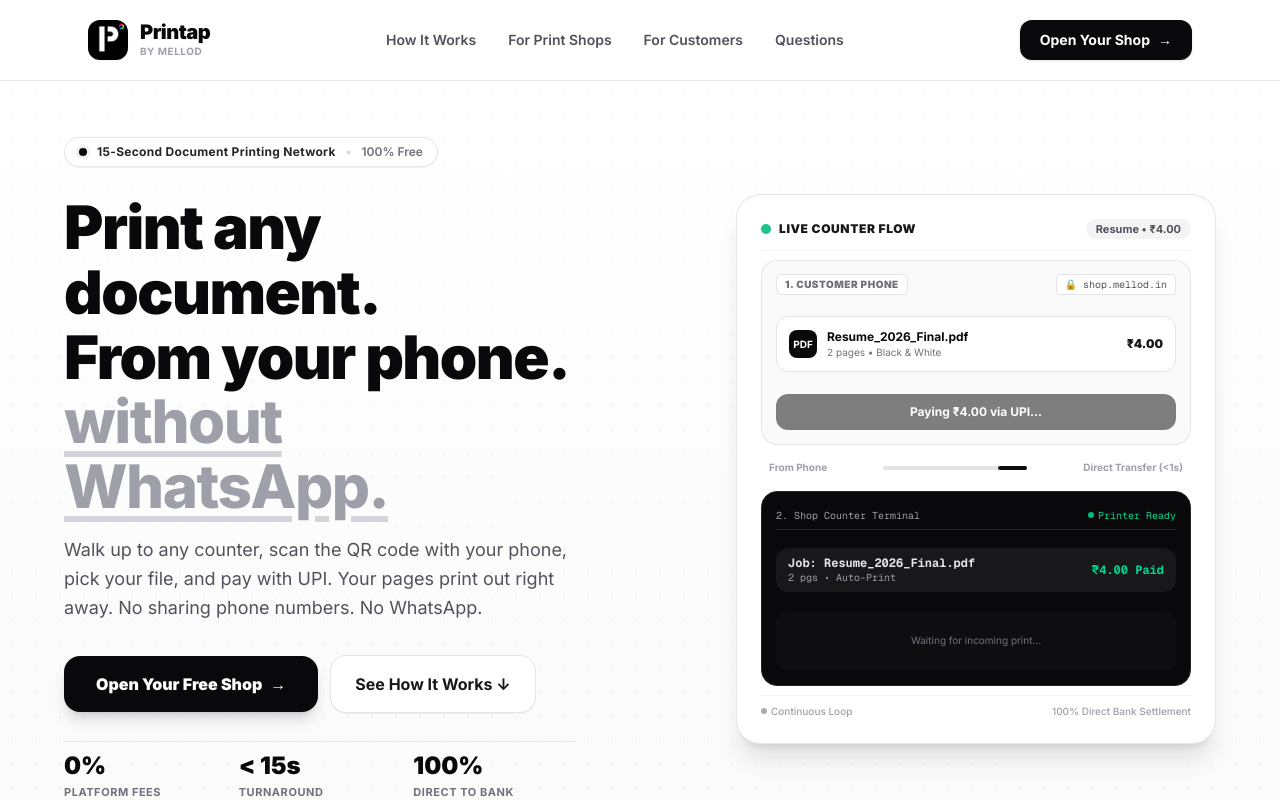
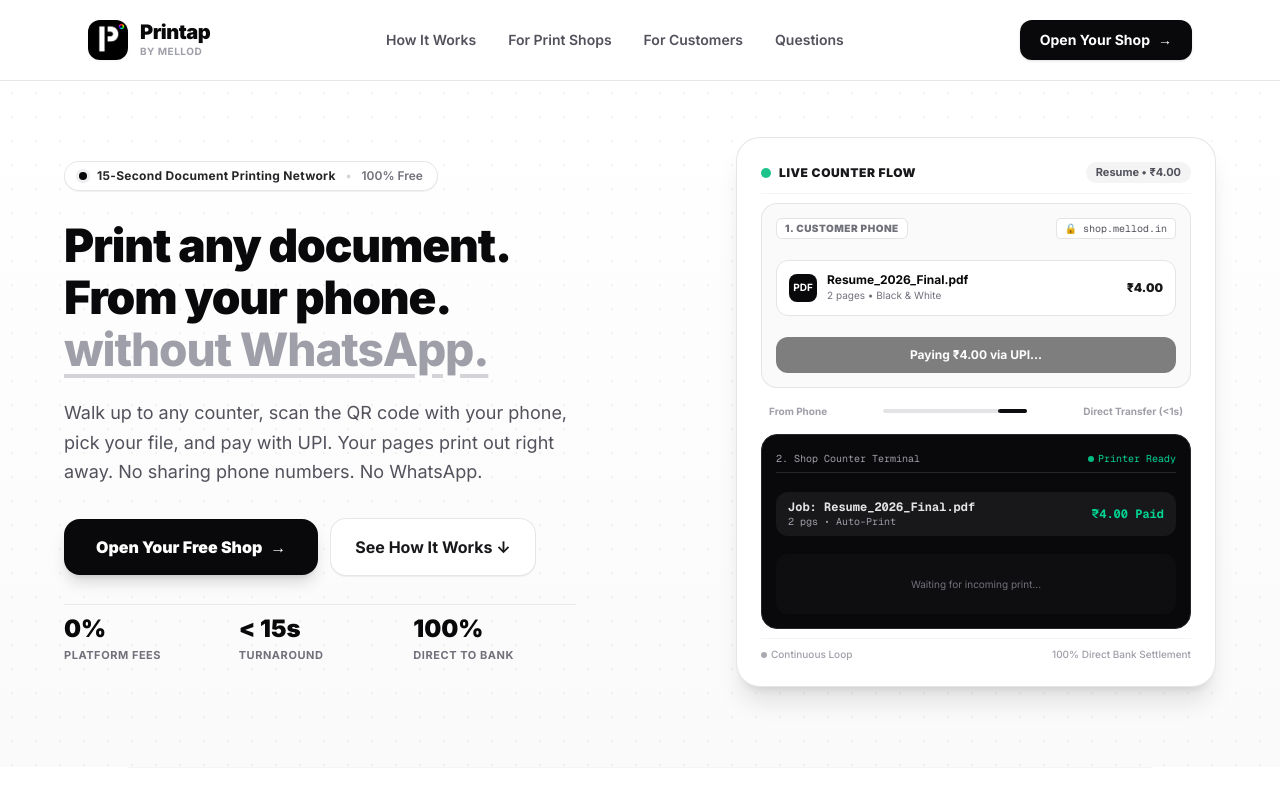
Before and after one commit to alexDmello/printap, a Next.js app in the folder apps/web/: page / in a window 1280 px wide. Shown: the top 800 px of the page. Built offline with nearby package versions, Linux system fonts and the light colour scheme.

Commit message:
feat: add landing page with live print simulator and hero section

```diff
--- a/apps/web/src/app/page.tsx
+++ b/apps/web/src/app/page.tsx
@@ -133,13 +133,15 @@ export default function Home() {
               <span className="text-zinc-500 font-semibold">100% Free</span>
             </div>
 
-            {/* Editorial Headline with Animated Word Cycler */}
+            {/* Editorial Headline with Animated Word Cycler (Strictly 1 line to eliminate layout shift) */}
             <div className="space-y-3">
-              <h1 className="text-4xl sm:text-5xl lg:text-6xl font-black text-zinc-950 tracking-tight leading-[1.08]">
-                Print any document. <br />
-                From your phone. <br />
-                <span className="relative inline-block text-zinc-400 font-extrabold transition-all duration-300 underline decoration-zinc-300 underline-offset-8">
-                  {rotatingWords[wordIndex]}
+              <h1 className="text-3xl sm:text-4xl md:text-5xl lg:text-[40px] xl:text-[46px] 2xl:text-5xl font-black text-zinc-950 tracking-tight leading-[1.14]">
+                <span className="block">Print any document.</span>
+                <span className="block">From your phone.</span>
+                <span className="block h-[1.28em] overflow-visible">
+                  <span className="relative inline-block text-zinc-400 font-extrabold transition-all duration-300 underline decoration-zinc-300 underline-offset-8 whitespace-nowrap">
+                    {rotatingWords[wordIndex]}
+                  </span>
                 </span>
               </h1>
 
```
